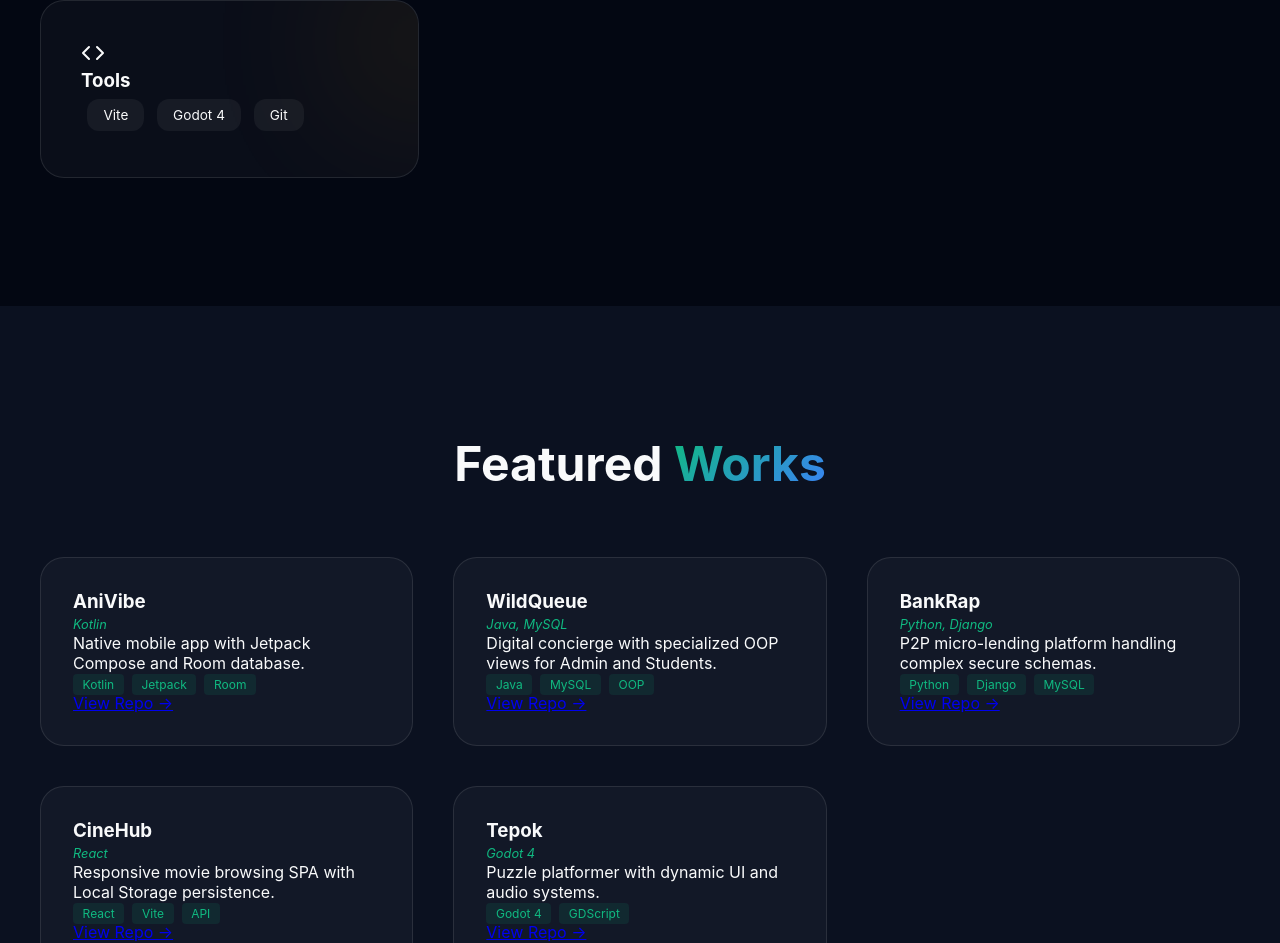
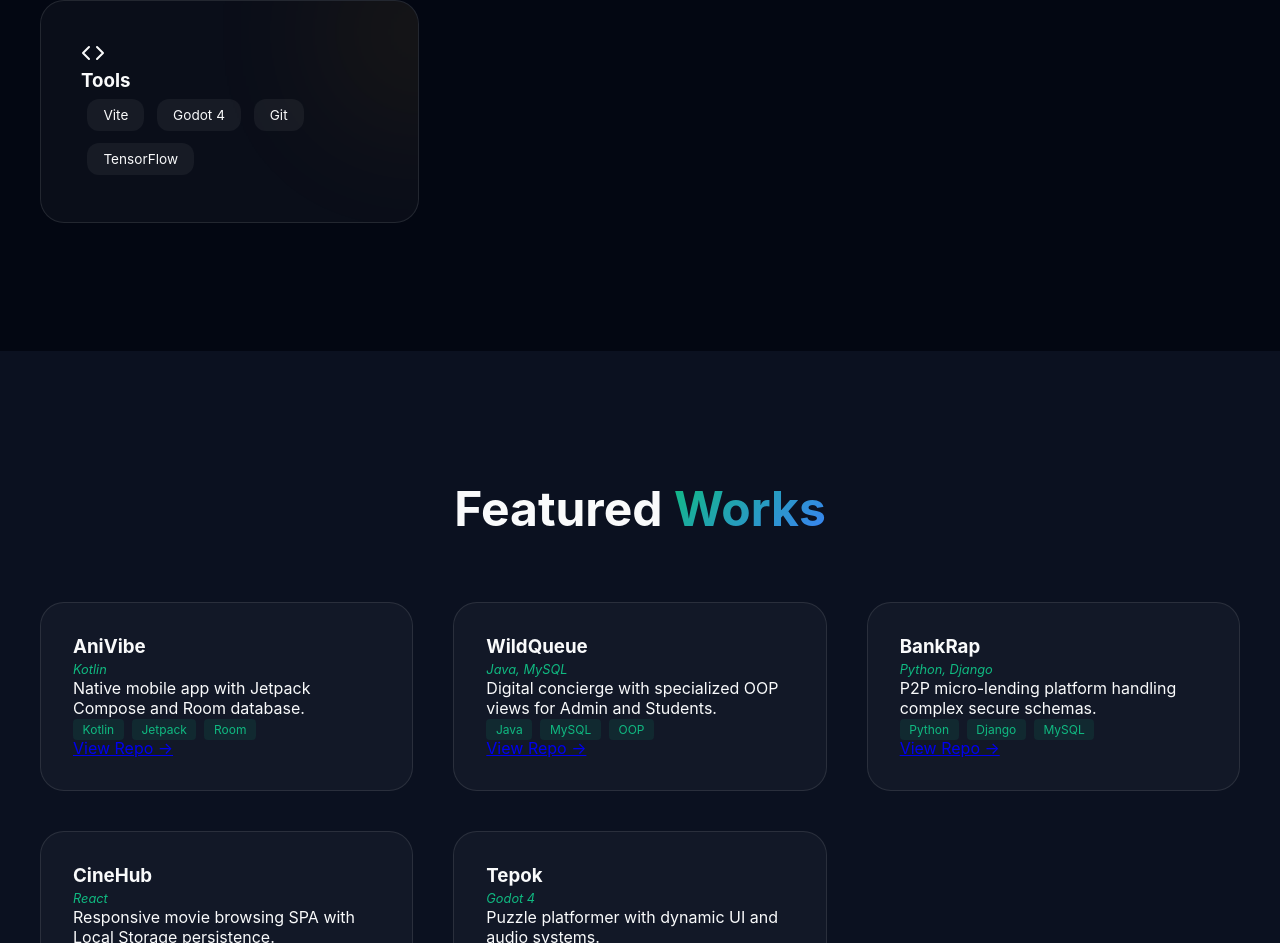
Before and after one commit to Jxrtd/portfolio, a React (Vite) app: page / in a window 1280 px wide. Shown: the part 2131-3074 px from the top of the page. Built offline with nearby package versions, Linux system fonts and the light colour scheme.

Commit message:
fix deployment issues

```diff
--- a/src/App.jsx
+++ b/src/App.jsx
@@ -147,8 +147,6 @@ function Hero() {
             </div>
           </div>
         </div>
-
-        {/* UPDATED VISUAL SECTION WITH PROFILE PICTURE */}
         <div className="hero-visual">
           <div className="hero-image-container">
             <div className="image-glow"></div>
@@ -158,7 +156,6 @@ function Hero() {
               className="profile-img"
             />
           </div>
-
           <div className="hero-code-box">
             <div className="code-display">
               <span className="code-braces">{"{ }"}</span>
@@ -185,7 +182,6 @@ function Hero() {
   );
 }
 
-// EDUCATION & BACKGROUND COMPONENT
 function CVExperience() {
   const education = [
     {
@@ -219,7 +215,6 @@ function CVExperience() {
             >
               Education & <span className="gradient-text">Background</span>
             </h2>
-
             <div className="timeline">
               {education.map((edu, index) => (
                 <div key={index} className="cv-item">
@@ -234,7 +229,6 @@ function CVExperience() {
               ))}
             </div>
           </div>
-
           <div className="cv-stats">
             <div className="stat-card">
               <span className="stat-num">5+</span>
@@ -270,7 +264,7 @@ function Skills() {
     },
     {
       category: "Tools",
-      items: ["Vite", "Godot 4", "Git"],
+      items: ["Vite", "Godot 4", "Git", "TensorFlow"],
       color: "#f59e0b",
     },
   ];
```
